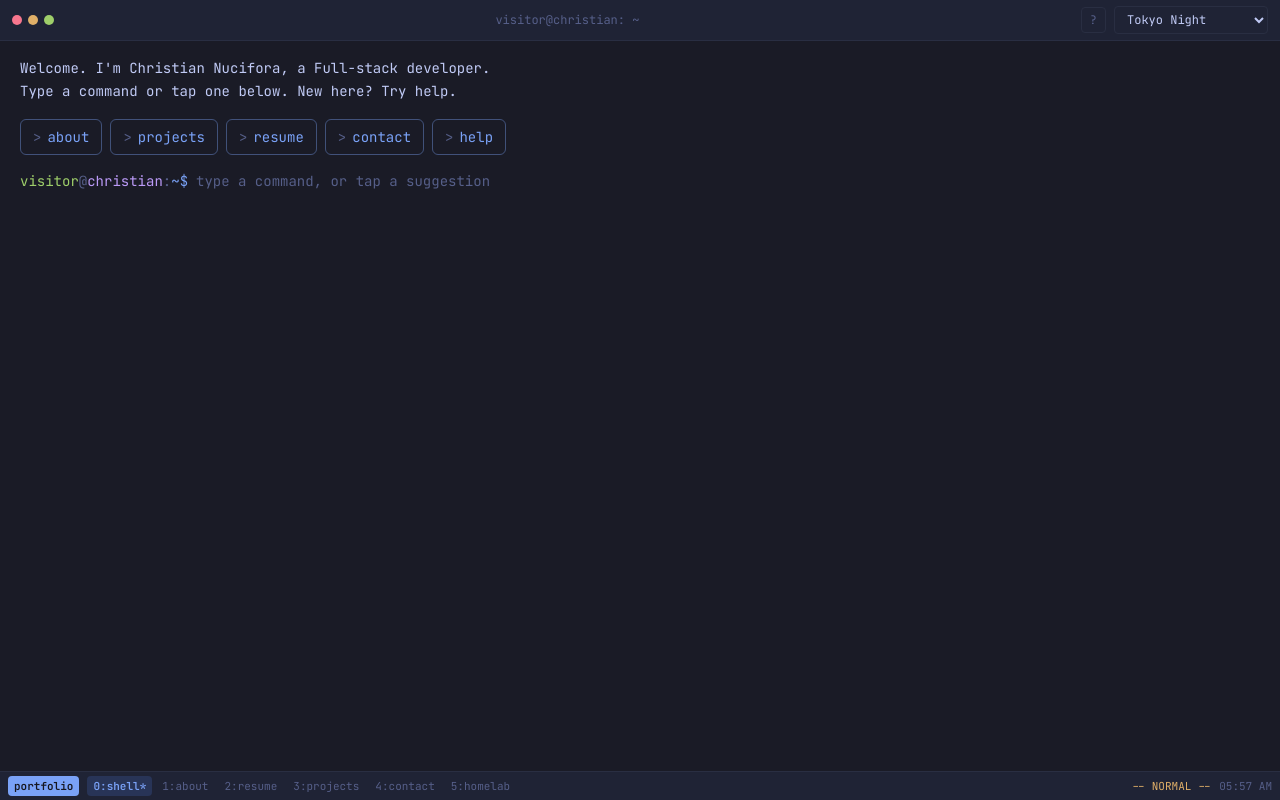
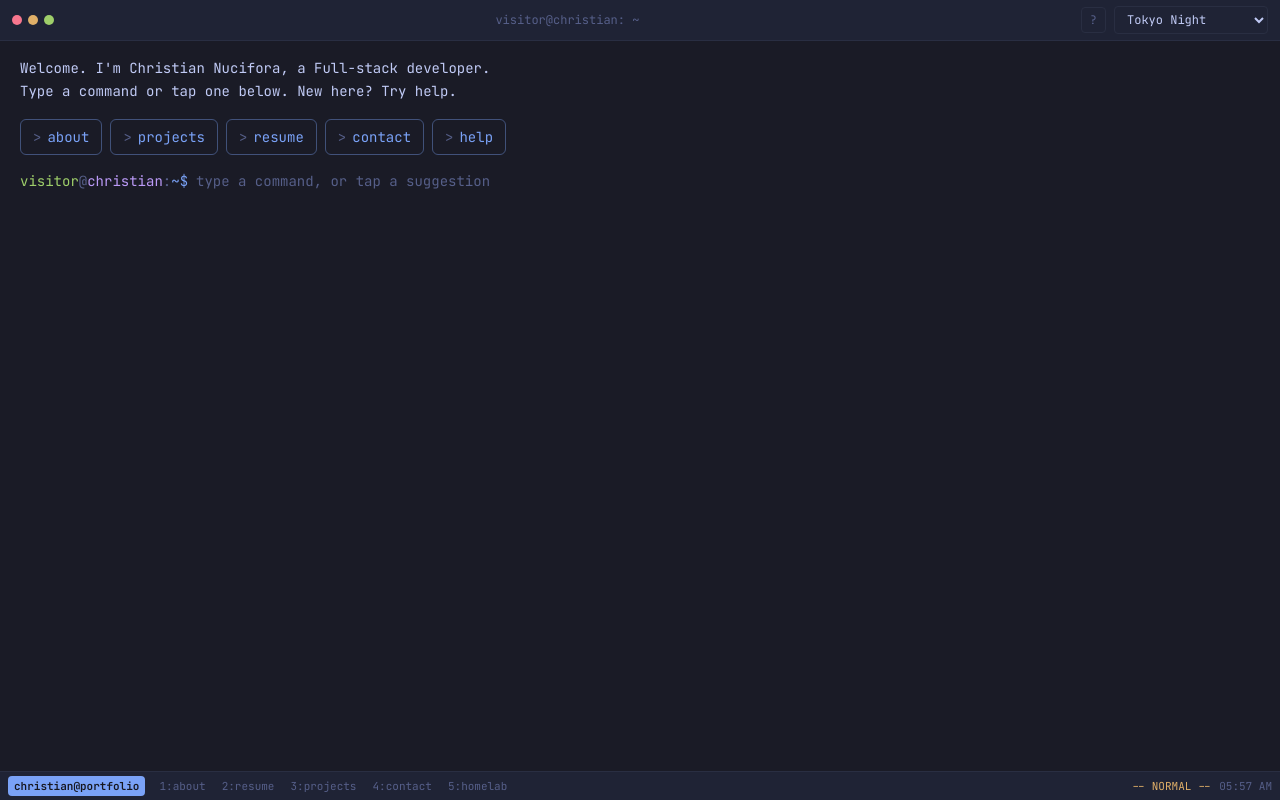
Before and after one commit to C-Nucifora/personal-website, a Next.js app: page / in a window 1280 px wide. Built offline with nearby package versions, Linux system fonts and the light colour scheme.

Commit message:
Make the host label the home control; tabs show only sections, with tests

```diff
--- a/components/terminal/StatusBar.tsx
+++ b/components/terminal/StatusBar.tsx
@@ -3,21 +3,31 @@
 import { useEffect, useState } from "react";
 import type { VimMode } from "./useTerminalKeys";
 import type { TerminalWindow } from "./windows";
+import { SECTIONS } from "./windows";
+import { profile } from "@/data/profile";
 
 interface StatusBarProps {
   mode: VimMode;
   prefix: boolean;
-  windows: readonly TerminalWindow[];
   active: number;
   onSelect: (id: number) => void;
 }
 
 /**
- * tmux-style status line: the interactive window list on the left (kitty-style
- * tabs you can click or jump to with the Ctrl-b prefix), mode + clock on the
- * right.
+ * Accessible label for a section tab button. Most windows use their label
+ * directly; "homelab" is overridden to avoid the accessible-name collision
+ * with the home control (whose aria-label contains the word "Home").
  */
-export function StatusBar({ mode, prefix, windows, active, onSelect }: StatusBarProps) {
+function tabLabel(w: TerminalWindow): string {
+  if (w.label === "homelab") return "server dashboard";
+  return w.label;
+}
+
+/**
+ * tmux-style status line. The left host label is the home control (window 0);
+ * the section tabs sit to its right; mode + clock on the far right.
+ */
+export function StatusBar({ mode, prefix, active, onSelect }: StatusBarProps) {
   const [time, setTime] = useState("");
 
   useEffect(() => {
@@ -28,36 +38,44 @@ export function StatusBar({ mode, prefix, windows, active, onSelect }: StatusBar
     return () => clearInterval(id);
   }, []);
 
+  const home = active === 0;
+
   return (
     <div className="flex items-center justify-between gap-2 border-t border-border bg-elevated px-2 py-1 font-mono text-[11px]">
       <div className="flex min-w-0 items-center gap-2">
-        <span
-          className="shrink-0 rounded-sm bg-accent px-1.5 py-0.5 font-semibold text-bg"
-          aria-hidden="true"
+        <button
+          type="button"
+          data-home="true"
+          onClick={() => onSelect(0)}
+          aria-current={home ? "true" : undefined}
+          aria-label="Home (shell session)"
+          className={[
+            "shrink-0 rounded-sm px-1.5 py-0.5 font-semibold transition-colors focus-visible:outline-2",
+            home ? "bg-accent text-bg" : "bg-selection text-accent hover:text-fg",
+          ].join(" ")}
         >
-          portfolio
-        </span>
+          {profile.username}@portfolio
+        </button>
         <nav
           aria-label="Windows"
           className="flex items-center gap-1 overflow-x-auto whitespace-nowrap"
         >
-          {windows.map((w) => {
-            const isActive = w.id === active;
+          {SECTIONS.map((w: TerminalWindow) => {
+            const on = w.id === active;
             return (
               <button
                 key={w.id}
                 type="button"
                 onClick={() => onSelect(w.id)}
-                aria-current={isActive ? "true" : undefined}
+                aria-current={on ? "true" : undefined}
+                aria-label={tabLabel(w)}
                 className={[
                   "shrink-0 rounded-sm px-1.5 py-0.5 transition-colors focus-visible:outline-2",
-                  isActive
-                    ? "bg-selection font-semibold text-accent"
-                    : "text-muted hover:text-fg",
+                  on ? "bg-selection font-semibold text-accent" : "text-muted hover:text-fg",
                 ].join(" ")}
               >
                 {w.id}:{w.label}
-                {isActive ? "*" : ""}
+                {on ? "*" : ""}
               </button>
             );
           })}
```
Also changed, not shown: 1 other file (tests, documents, lock files or other folders).
